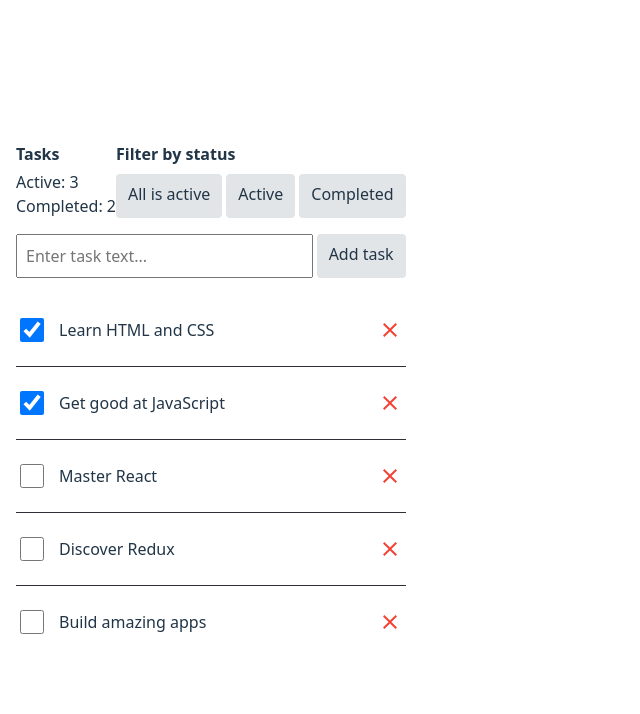
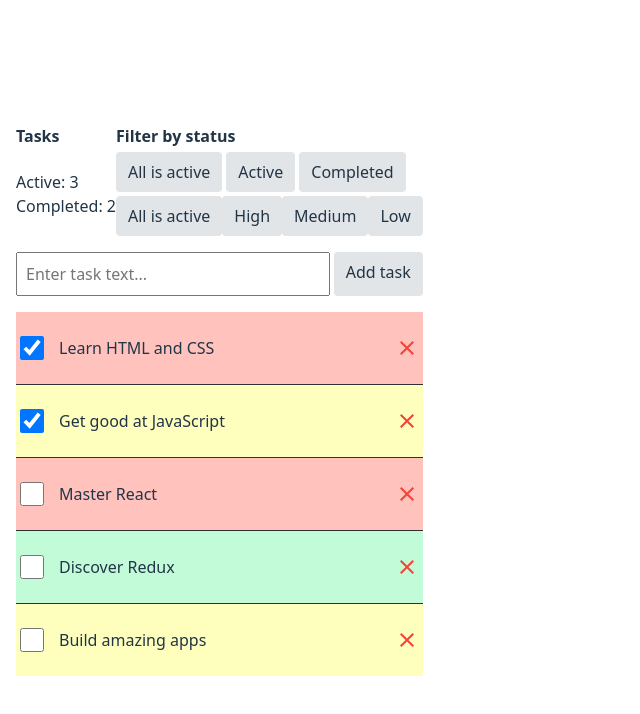
Before and after one commit to AnneRom/ReduxEdu, a React (Vite) app: page / in a window 1280 px wide. Shown: the top 714 px of the page, without its empty margins (0-640 px from the left). Built offline with nearby package versions, Linux system fonts and the light colour scheme.

Commit message:
13.02
Додали в планувальник завдань ще один фільтр Пріоритетність завдань.

```diff
--- a/src/components/AppBar/AppBar.jsx
+++ b/src/components/AppBar/AppBar.jsx
@@ -1,4 +1,5 @@
 import { StatusFilter } from '../StatusFilter/StatusFilter';
+import { PriorityFilter } from '../PriorityFilter/PriorityFilter';
 import { TaskCounter } from '../TaskCounter/TaskCounter';
 import css from './AppBar.module.scss';
 
@@ -12,6 +13,7 @@ export const AppBar = () => {
       <section className={css.section}>
         <h2 className={css.title}>Filter by status</h2>
         <StatusFilter />
+        <PriorityFilter />
       </section>
     </header>
   );
--- /dev/null
+++ b/src/components/PriorityFilter/PriorityFilter.jsx
@@ -0,0 +1,22 @@
+import { Button } from '../Button/Button';
+import css from './PriorityFilter.module.scss';
+import { useSelector, useDispatch } from 'react-redux';
+import { setPriorityFilter } from '../../redux/filtersSlice';
+
+export const PriorityFilter = () => {
+    const filter = useSelector(state => state.filters.priority);//підписка на стор(отримати дані зі стору)
+    const dispatch = useDispatch();
+
+    const handleFilterChange = (newFilter) => {
+        dispatch(setPriorityFilter(newFilter));//викликає екшен і відправляє дані на стор
+    }
+
+  return (
+    <div className={css.wrapper}>
+      <Button onClick={() => handleFilterChange("all")}>All {filter === "all" && "is active"}</Button>
+      <Button onClick={() => handleFilterChange("high")}>High {filter === "high" && "is active"}</Button>
+      <Button onClick={() => handleFilterChange("medium")}>Medium {filter === "medium" && "is active"}</Button>
+      <Button onClick={() => handleFilterChange("low")}>Low {filter === "low" && "is active"}</Button>
+    </div>
+  );
+};
--- a/src/components/StatusFilter/StatusFilter.jsx
+++ b/src/components/StatusFilter/StatusFilter.jsx
@@ -4,7 +4,7 @@ import { useSelector, useDispatch } from 'react-redux';
 import { setStatusFilter } from '../../redux/filtersSlice';
 
 export const StatusFilter = () => {
-    const filter = useSelector(state => state.filters.status);
+    const filter = useSelector(state => state.filters.status);//підписка на стор(отримати дані зі стору)
     const dispatch = useDispatch();
 
     const handleFilterChange = (newFilter) => {
--- a/src/components/Task/Task.jsx
+++ b/src/components/Task/Task.jsx
@@ -2,6 +2,7 @@ import { MdClose } from 'react-icons/md';
 import css from './Task.module.scss';
 import { useDispatch } from 'react-redux';
 import { deleteTask, toggleTask } from '../../redux/tasksSlice';
+import clsx from 'clsx';
 
 export const Task = ({ task }) => {
   const dispatch = useDispatch();
@@ -13,7 +14,7 @@ export const Task = ({ task }) => {
     dispatch(toggleTask(task.id));
   };
   return (
-    <div className={css.wrapper}>
+    <div className={clsx(css.wrapper, task.priority === "high" && css.highPriority, task.priority === "medium" && css.mediumPriority, task.priority === "low" && css.lowPriority)}>
       <input
         type="checkbox"
         className={css.checkbox}
--- a/src/components/Task/Task.module.scss
+++ b/src/components/Task/Task.module.scss
@@ -39,3 +39,13 @@
   height: 24px;
   cursor: pointer;
 }
+
+.highPriority {
+  background-color: #ffc2bd;
+}
+.mediumPriority {
+  background-color: #feffbd;
+}
+.lowPriority {
+  background-color: #c2fbd8;
+}
--- a/src/components/TaskList/TaskList.jsx
+++ b/src/components/TaskList/TaskList.jsx
@@ -2,7 +2,7 @@ import { Task } from '../Task/Task';
 import css from './TaskList.module.scss';
 import { useSelector } from 'react-redux';
 
-const getVisibleTasks = (tasks, statusFilter) => {
+const getVisibleTasks = (tasks, statusFilter, priorityFilter) => {
   switch (statusFilter) {
     case 'active':
       return tasks.filter((task) => !task.completed);
@@ -18,12 +18,14 @@ export const TaskList = () => {
   const tasks = useSelector(state => state.tasks.items);//[{ id: 0, text: "Learn HTML and CSS", completed: true },...]
 
   const statusFilter = useSelector(state => state.filters.status);//"all"
+  const priorityFilter = useSelector(state => state.filters.priority);//"all"
 
   console.log('Current status filter:', statusFilter);
+  console.log('Current priority filter:', priorityFilter);
   console.log('Tasks from state:', tasks);
 
 
-  const visibleTasks = getVisibleTasks(tasks, statusFilter);//результат роботи функції
+  const visibleTasks = getVisibleTasks(tasks, statusFilter, priorityFilter);//результат роботи функції
 
   return (
     <ul className={css.list}>
--- a/src/redux/filtersSlice.js
+++ b/src/redux/filtersSlice.js
@@ -4,12 +4,16 @@ const slice = createSlice({
     name: 'filters',
     initialState: {
          status: "all",
+         priority: "all",
     },
     reducers: {
         setStatusFilter: (state, action) => {
             state.status = action.payload
+        },
+        setPriorityFilter: (state, action) => {
+            state.priority = action.payload
         }
     }
 })
-export const { setStatusFilter } = slice.actions;
+export const { setStatusFilter, setPriorityFilter } = slice.actions;
 export default slice.reducer;
--- a/src/redux/tasksSlice.js
+++ b/src/redux/tasksSlice.js
@@ -4,11 +4,11 @@ const slice = createSlice({
     name: 'tasks',
     initialState: {
         items: [
-            { id: 0, text: "Learn HTML and CSS", completed: true },
-            { id: 1, text: "Get good at JavaScript", completed: true },
-            { id: 2, text: "Master React", completed: false },
-            { id: 3, text: "Discover Redux", completed: false },
-            { id: 4, text: "Build amazing apps", completed: false },
+            { id: 0, text: "Learn HTML and CSS", completed: true, priority: "high" },
+            { id: 1, text: "Get good at JavaScript", completed: true, priority: "medium" },
+            { id: 2, text: "Master React", completed: false, priority: "high" },
+            { id: 3, text: "Discover Redux", completed: false, priority: "low" },
+            { id: 4, text: "Build amazing apps", completed: false, priority: "medium" },
         ],
 
     },
```
Also changed, not shown: src/components/PriorityFilter/PriorityFilter.module.scss (added).
